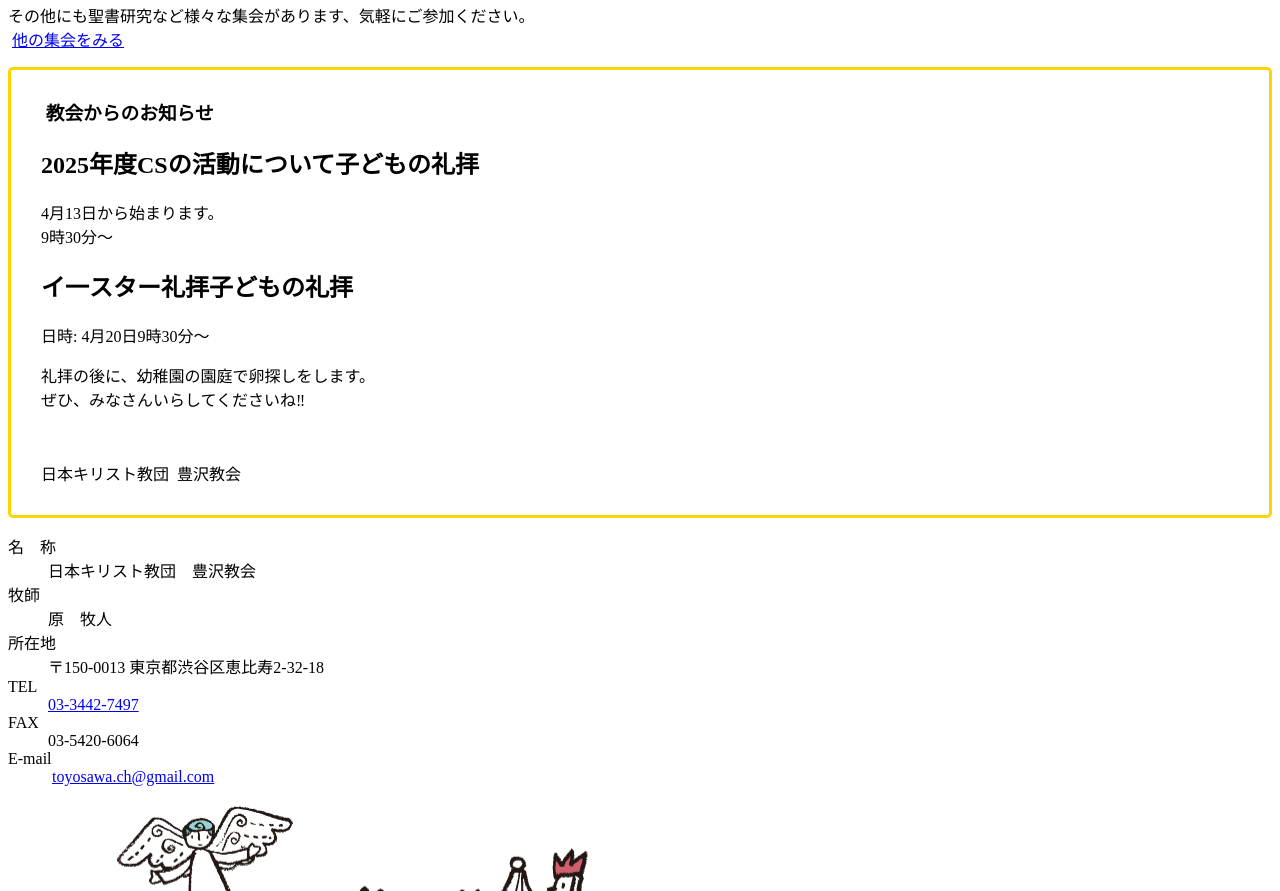
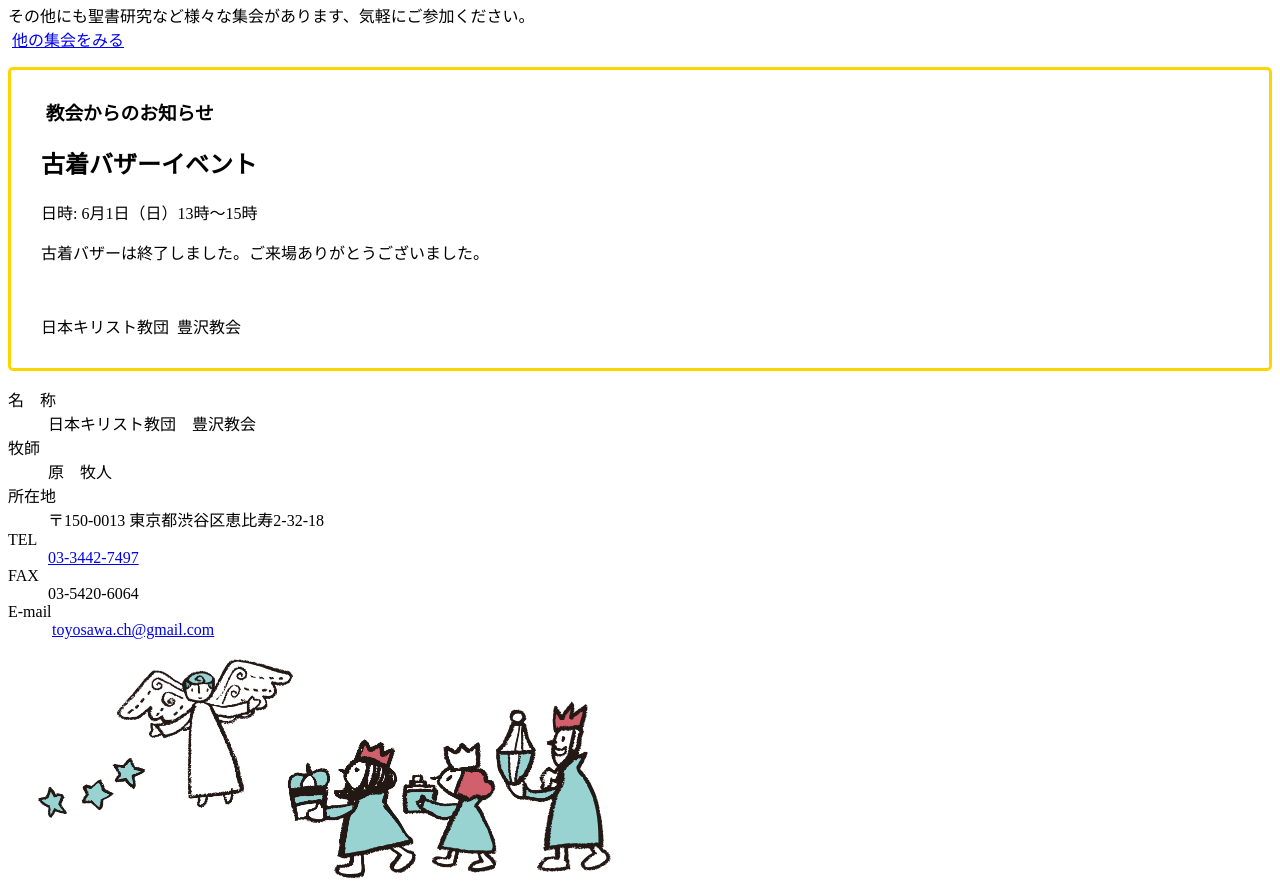
Before and after one commit to conbufan/toyosawa-church, a website with bundled scripts: page public/index.html in a window 1280 px wide. Shown: the part 1528-2419 px from the top of the page. Built offline with nearby package versions, Linux system fonts and the light colour scheme; a web font is replaced by a local one.

Commit message:
furugi end

```diff
--- a/package.json
+++ b/package.json
@@ -23,5 +23,6 @@
     "http-server": "^14.0.0",
     "node": "^20.2.0",
     "typescript": "^5.1.3"
-  }
+  },
+  "packageManager": "yarn@1.22.21+sha1.1959a18351b811cdeedbd484a8f86c3cc3bbaf72"
 }
--- a/public/index.html
+++ b/public/index.html
@@ -88,12 +88,16 @@
 					<h1 class="icon-bell" style="font-weight: bold;">&nbsp;教会からのお知らせ</h1>
 
 					<div class="xxx-flex00_00">
-						<h2 class="green">2025年度CSの活動について<span class="tag-green">子どもの礼拝</span></h2>
+						<h2 class="green">古着バザー<span class="tag-green">イベント</span></h2>
+						<div class="datetime">
+							日時: 6月1日（日）13時〜15時<br>
+						</div>
 						<p>
-							4月13日から始まります。<br>9時30分〜
+							古着バザーは終了しました。ご来場ありがとうございました。
 						</p>
 					</div>
 
+					<!--
 					<div class="xxx-flex00_00">
 						<h2 class="yellowgreen">イ一スター礼拝<span class="tag-yellowgreen">子どもの礼拝</span></h2>
 						<div class="datetime">
@@ -103,6 +107,7 @@
 							礼拝の後に、幼稚園の園庭で卵探しをします。<br>ぜひ、みなさんいらしてくださいね‼︎
 						</p>
 					</div>
+					-->
 
 					<div class="small" style="margin-top: 50px">
 						日本キリスト教団&nbsp;&nbsp;豊沢教会
```
Also changed, not shown: 1 other file.
